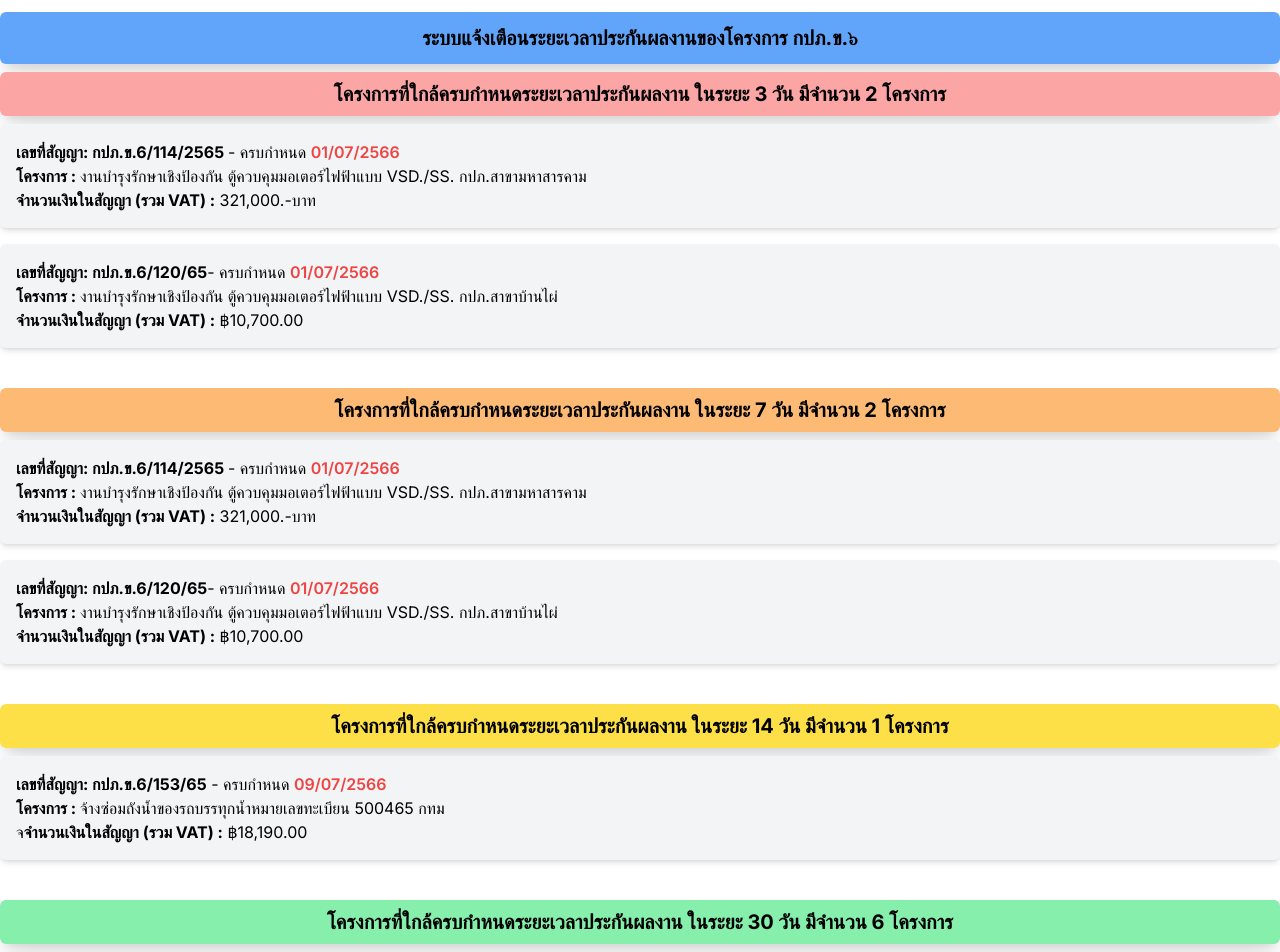
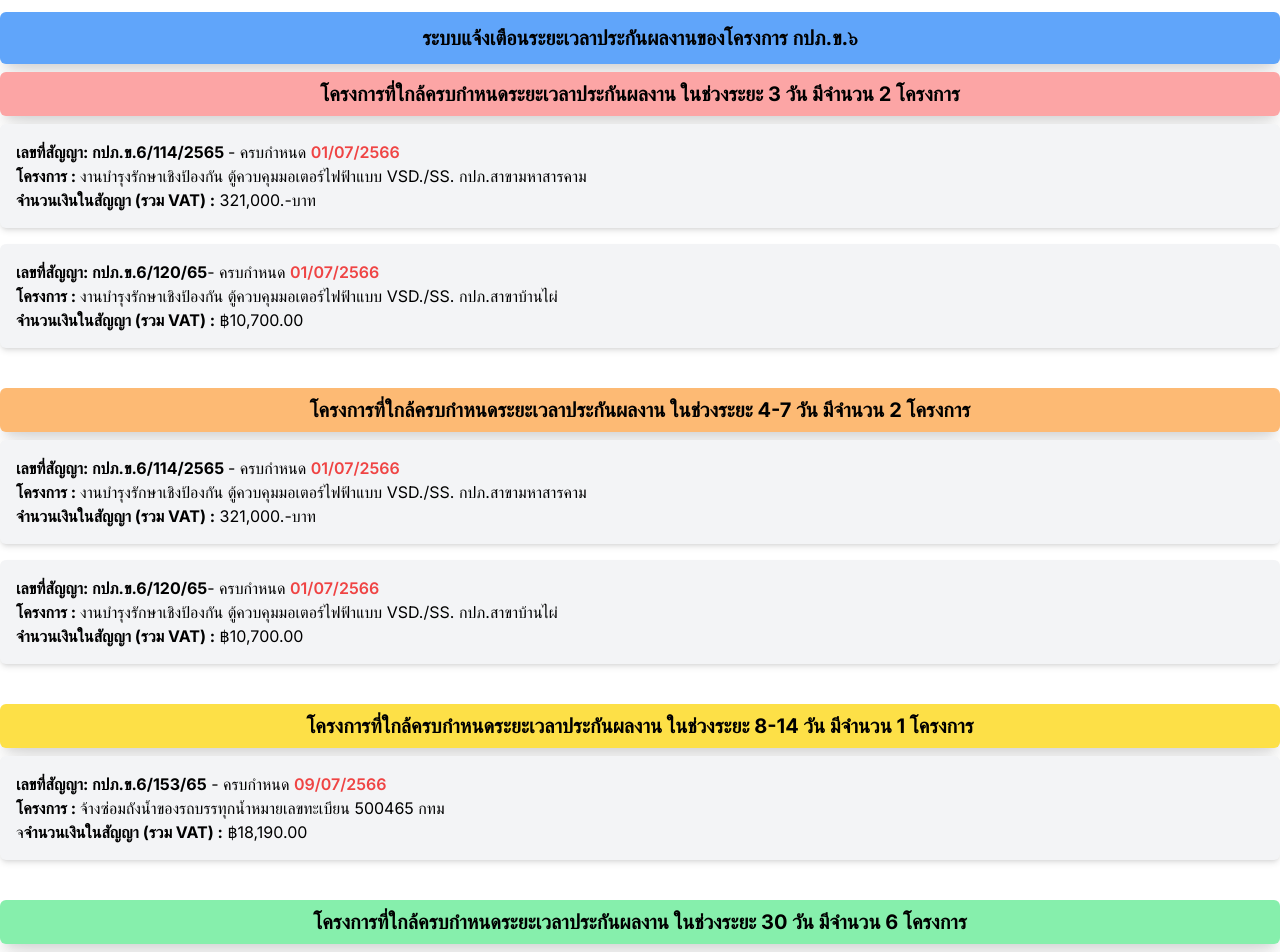
Before and after one commit to rutthawitc/pwa-contract-alert, a Next.js app: page / in a window 1280 px wide. Shown: the top 952 px of the page. Built offline with nearby package versions, Linux system fonts and the light colour scheme.

Commit message:
-Range Label

```diff
--- a/components/DueIn14Days.jsx
+++ b/components/DueIn14Days.jsx
@@ -43,7 +43,7 @@ const DisplayCloseDueDateData = ({ jsonData }) => {
   return (
     <div>
       <h2 className="pt-2 pb-2 mb-2 text-xl font-bold text-center bg-yellow-300 rounded-md shadow-xl">
-        โครงการที่ใกล้ครบกำหนดระยะเวลาประกันผลงาน ในระยะ 14 วัน มีจำนวน{" "}
+        โครงการที่ใกล้ครบกำหนดระยะเวลาประกันผลงาน ในช่วงระยะ 8-14 วัน มีจำนวน{" "}
         {duedateCount} โครงการ
       </h2>
       <ul>
--- a/components/DueIn30Days.jsx
+++ b/components/DueIn30Days.jsx
@@ -43,7 +43,7 @@ const DisplayCloseDueDateData = ({ jsonData }) => {
   return (
     <div>
       <h2 className="pt-2 pb-2 mb-2 text-xl font-bold text-center bg-green-300 rounded-md shadow-xl">
-        โครงการที่ใกล้ครบกำหนดระยะเวลาประกันผลงาน ในระยะ 30 วัน มีจำนวน{" "}
+        โครงการที่ใกล้ครบกำหนดระยะเวลาประกันผลงาน ในช่วงระยะ 30 วัน มีจำนวน{" "}
         {duedateCount} โครงการ
       </h2>
       <ul>
--- a/components/DueIn3Days.jsx
+++ b/components/DueIn3Days.jsx
@@ -42,7 +42,7 @@ const DisplayCloseDueDateData = ({ jsonData }) => {
   return (
     <div>
       <h2 className="pt-2 pb-2 mb-2 text-xl font-bold text-center bg-red-300 rounded-md shadow-xl">
-        โครงการที่ใกล้ครบกำหนดระยะเวลาประกันผลงาน ในระยะ 3 วัน มีจำนวน{" "}
+        โครงการที่ใกล้ครบกำหนดระยะเวลาประกันผลงาน ในช่วงระยะ 3 วัน มีจำนวน{" "}
         {duedateCount} โครงการ
       </h2>
       <ul>
--- a/components/DueIn7Days.jsx
+++ b/components/DueIn7Days.jsx
@@ -43,7 +43,7 @@ const DisplayCloseDueDateData = ({ jsonData }) => {
   return (
     <div>
       <h2 className="pt-2 pb-2 mb-2 text-xl font-bold text-center bg-orange-300 rounded-md shadow-xl">
-        โครงการที่ใกล้ครบกำหนดระยะเวลาประกันผลงาน ในระยะ 7 วัน มีจำนวน{" "}
+        โครงการที่ใกล้ครบกำหนดระยะเวลาประกันผลงาน ในช่วงระยะ 4-7 วัน มีจำนวน{" "}
         {duedateCount} โครงการ
       </h2>
       <ul>
```
Also changed, not shown: data/data.json.
